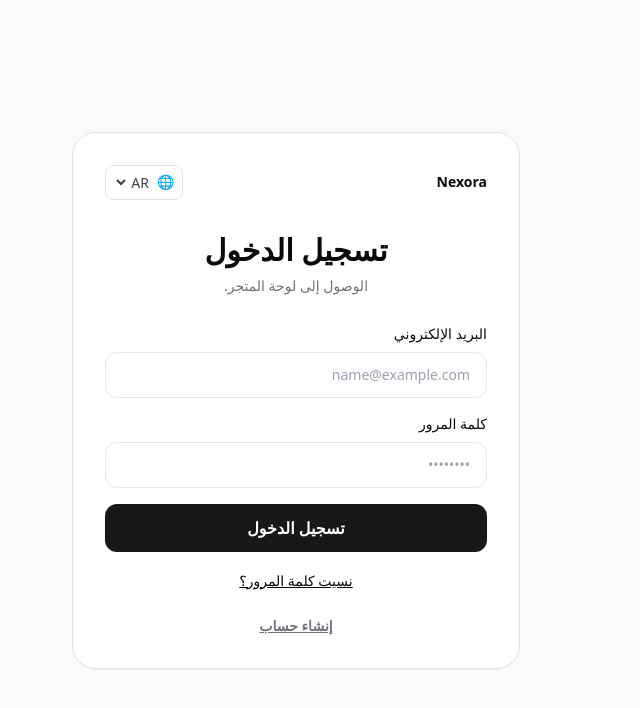
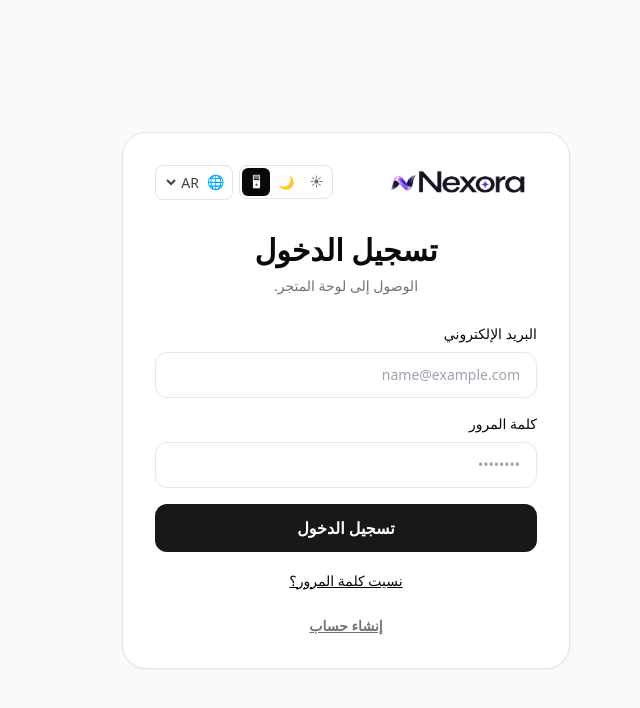
Before and after one commit to khaldiaarab02-a11y/nexora, a Next.js app: page /auth in a window 1280 px wide. Shown: the top 708 px of the page, without its empty margins (495-1135 px from the left). Built offline with nearby package versions, Linux system fonts and the light colour scheme; no server answers.

Commit message:
Add files via upload

```diff
--- a/src/components/auth/AuthForm.tsx
+++ b/src/components/auth/AuthForm.tsx
@@ -5,6 +5,8 @@ import Link from "next/link";
 import { useRouter, useSearchParams } from "next/navigation";
 import { supabase } from "@/lib/supabase/client";
 import LanguageSwitcher from "@/components/i18n/LanguageSwitcher";
+import ThemeToggle from "@/components/ui/ThemeToggle";
+import Logo from "@/components/shared/Logo";
 import { useI18n } from "@/i18n/LanguageProvider";
 import { useToast } from "@/components/ui/Toast";
 
@@ -146,8 +148,13 @@ export default function AuthForm() {
   return (
     <div className="w-full max-w-md rounded-3xl border border-zinc-200 bg-white p-8 shadow-sm" dir={dir}>
       <div className="flex items-center justify-between">
-        <Link href="/" className="text-sm font-black">Nexora</Link>
-        <LanguageSwitcher />
+        <Link href="/" aria-label="Nexora">
+          <Logo variant="compact" height={22} />
+        </Link>
+        <div className="flex items-center gap-1.5">
+          <ThemeToggle />
+          <LanguageSwitcher />
+        </div>
       </div>
 
       <div className="mt-8 text-center">
```
